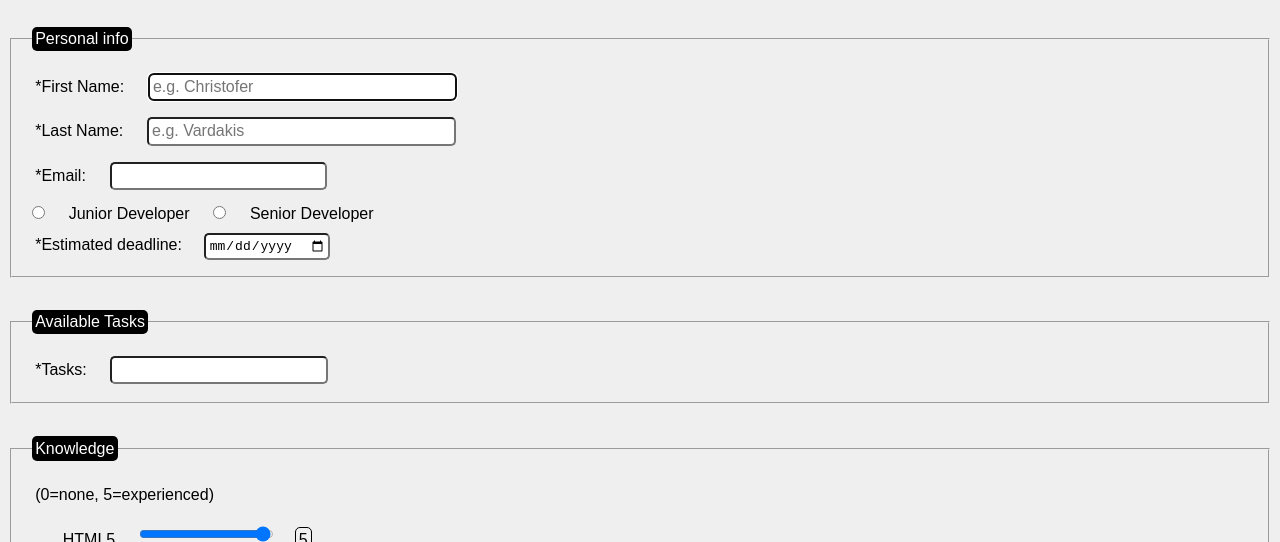
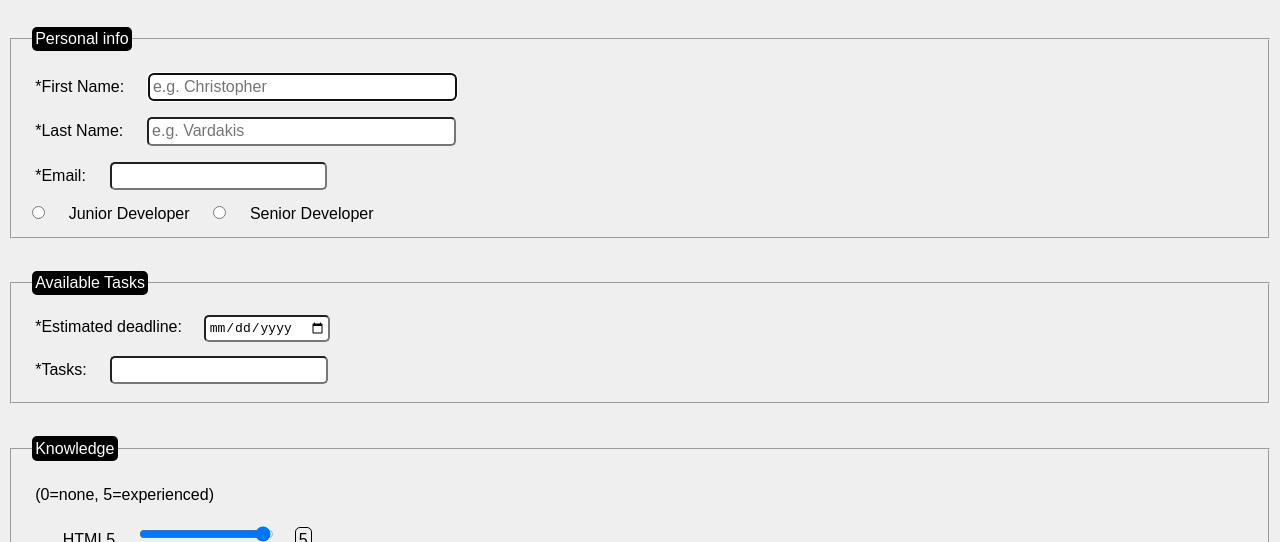
Before and after one commit to FilotheiLinardatou/web-dev-workshop-2023, a plain HTML site: page js-workshop/js-start.html in a window 1280 px wide. Shown: the part 666-1208 px from the top of the page. Drawn offline with Linux system fonts and the light colour scheme.

Commit message:
christopher, date, get requests, some not  required fields

```diff
--- a/js-workshop/js-start.html
+++ b/js-workshop/js-start.html
@@ -173,16 +173,16 @@
      &emsp; <a href="https://www.instagram.com/ieee_ntua_sb/">  <img src="https://upload.wikimedia.org/wikipedia/commons/thumb/a/a5/Instagram_icon.png/2048px-Instagram_icon.png" id="icon"></img> </a>
      &emsp; </p>
        </div>
-<form id="myForm" method="post" onsubmit="return(validate());">
+<form id="myForm" method="get" onsubmit="return(validate());">
     <output id="message"></output>
     <!-- Personal info -->
     <fieldset>
         <legend>Personal info</legend>
         <label for="name">*First Name: </label>
-        <input id="name" type="text" autofocus size="30" required
-        name="name" placeholder="e.g. Christofer"><br>
+        <input id="name" type="text" autofocus size="30"
+        name="name" placeholder="e.g. Christopher"><br>
         <label for="surname">*Last Name: </label>
-        <input id="surname" type="text" name="surname" required
+        <input id="surname" type="text" name="surname"
         placeholder="e.g. Vardakis" size="30"><br>
         <label for="email">*Email: </label>
         <input id="email" type="email" name="email" required><br>
@@ -190,14 +190,14 @@
         <label for="junior">Junior Developer  </label>
         <input type="radio" id="senior" value="senior" name="devType">
         <label for="senior">Senior Developer </label><br>
-        <label for="date">*Estimated deadline:</label>
-        <input type="date" id="date" name="date">
+
     </fieldset>
 
     <!-- κατοικία -->
     <fieldset>
         <legend>Available Tasks</legend>
-
+        <label for="date">*Estimated deadline:</label>
+        <input type="date" id="date" name="date"><br>
         <label for="tasks">*Tasks:</label>
         <input list="tasks" name="task" required>
         <datalist id="tasks">
@@ -234,7 +234,7 @@
     <!-- questions -->
     <fieldset>
         <legend>*Your questions ...</legend>
-        <textarea name="aboutMe"  id="mytext" required
+        <textarea name="aboutMe"  id="mytext"
         placeholder="ask about the task, (max 500 characters)"
         cols="50" rows="10" maxlength="500"></textarea><br>
         <output id="charsLeft"></output>
```
Also changed, not shown: css-workshop/css-start.html (+6 -6 lines), templates/workshop.html (+5 -5 lines), 1 other file.
